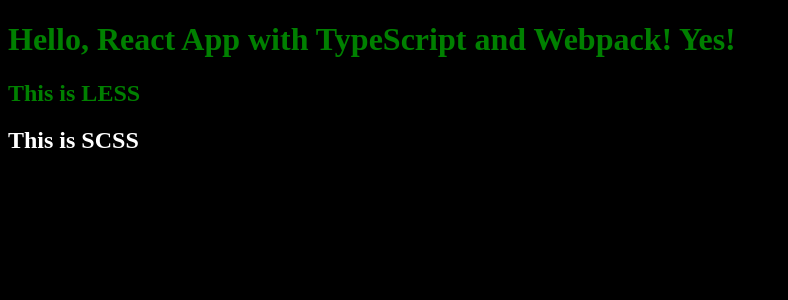
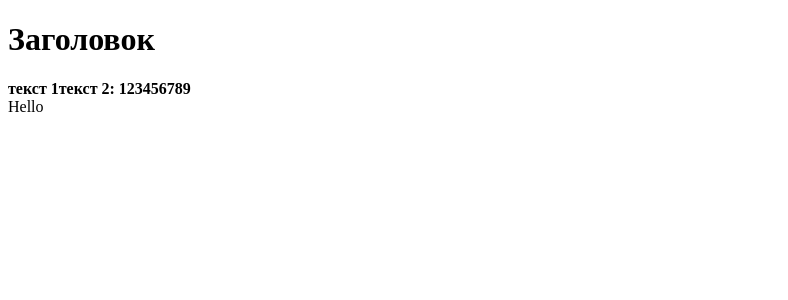
Before and after one commit to Vlas1d/TasteNFT, a React app: page / in a window 1280 px wide. Shown: the top 300 px of the page, without its empty margins (0-788 px from the left). Built offline with nearby package versions, Linux system fonts and the light colour scheme.

Commit message:
webpack (2)

```diff
--- a/src/App.tsx
+++ b/src/App.tsx
@@ -0,0 +1,7 @@
+import React from "react";
+
+export const App = () => {
+    return (
+        <div>Hello</div>
+    )
+}
--- a/src/index.html
+++ b/src/index.html
@@ -9,15 +9,6 @@
 
 <body>
     <div id="root"></div>
-
-
-    <div class="less">
-        <h2>This is LESS</h2>
-    </div>
-    <div class="scss">
-        <h2>This is SCSS</h2>
-    </div>
-
 </body>
 
 </html>
--- a/src/index.tsx
+++ b/src/index.tsx
@@ -1,11 +1,17 @@
-import React from 'react';
-import ReactDOM from 'react-dom';
+import React from "react";
+import ReactDom from "react-dom";
+import { App } from "./App";
 
-import './styles/style.css';
-import './styles/style.scss';
+const root = document.getElementById('root') as HTMLBodyElement;
+const a: string = '123456789';
 
-const App: React.FC = () => {
-    return <h1>Hello, React App with TypeScript and Webpack! Yes!</h1>;
-};
+let component = (
+    <>
+        <h1>Заголовок</h1>
+        <b>текст 1</b>
+        <b>текст 2: {Array.from(a)}</b>
+        <App />
+    </>
+);
 
-ReactDOM.render(<App />, document.getElementById('root'));
+ReactDom.render(component, root);
--- a/src/styles/style.css
+++ /dev/null
@@ -1,4 +0,0 @@
-body {
-    background: #000000;
-    color: green;
-}
--- a/src/styles/style.less
+++ /dev/null
@@ -1,4 +0,0 @@
-.less {
-    color: red;
-    background: green;
-}
--- a/src/styles/style.scss
+++ /dev/null
@@ -1,4 +0,0 @@
-.scss {
-    color: white;
-    background: black;
-}
--- a/webpack.config.js
+++ b/webpack.config.js
@@ -1,6 +1,7 @@
 const path = require('path');
 const HtmlWebpackPlugin = require('html-webpack-plugin');
 const { CleanWebpackPlugin } = require('clean-webpack-plugin');
+const ImageminWebpWebpackPlugin = require('imagemin-webp-webpack-plugin');
 
 
 module.exports = {
@@ -21,7 +22,8 @@
         new HtmlWebpackPlugin({
             template: path.join(__dirname, "src", "index.html")
         }),
-        new CleanWebpackPlugin()
+        new CleanWebpackPlugin(),
+        new ImageminWebpWebpackPlugin()
     ],
 
     module: {
@@ -29,7 +31,10 @@
             {
                 test: /\.(ts|tsx)$/,
                 exclude: /node_modules/,
-                use: 'ts-loader',
+                use: {
+                    loader: "babel-loader"
+                }
+                //use: 'ts-loader',
             },
             {
                 test: /\.css$/i,
@@ -38,7 +43,21 @@
             {
                 test: /\.s[ac]ss$/i,
                 use: ['style-loader', 'css-loader', 'sass-loader']
-            }
+            },
+            {
+                test: /\.(png|jpe?g|gif|svg|webp)$/i,
+                use: [
+                    {
+                        loader: 'webp-loader',
+                        options: {
+                            quality: 70
+                        }
+                    },
+                    {
+                        loader: 'file-loader'
+                    }
+                ]
+            },
         ],
     },
 
```
Also changed, not shown: package.json (+9 -1 lines), .babelrc (added), src/images/1.png (added), 1 other file (tests, documents, lock files or other folders).
